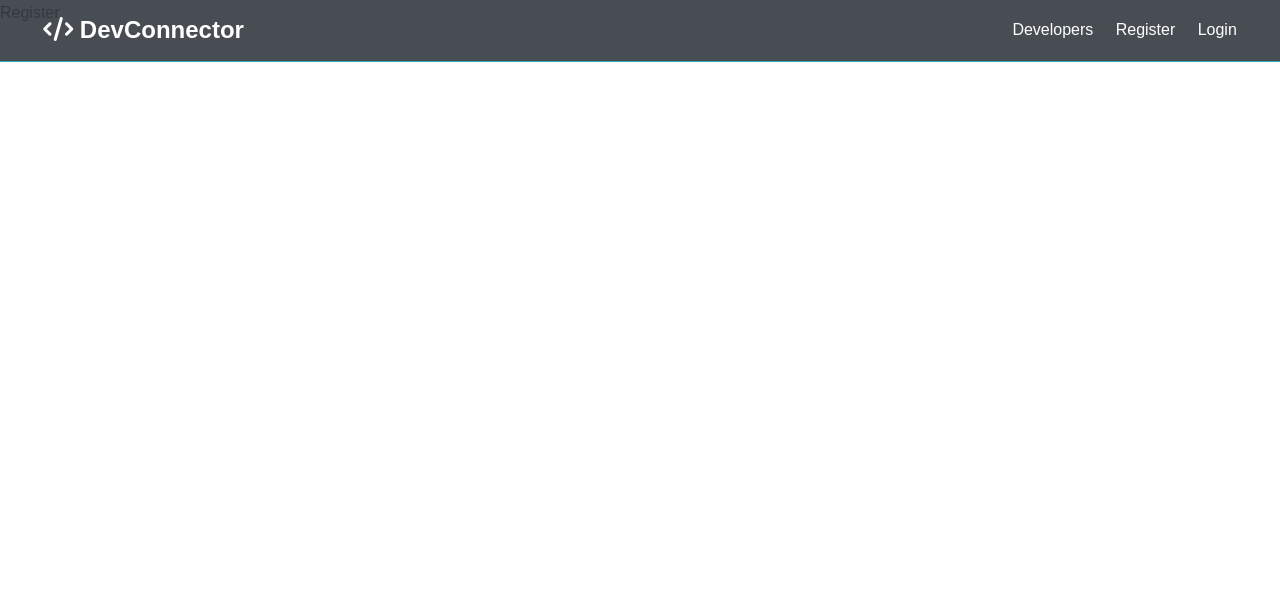
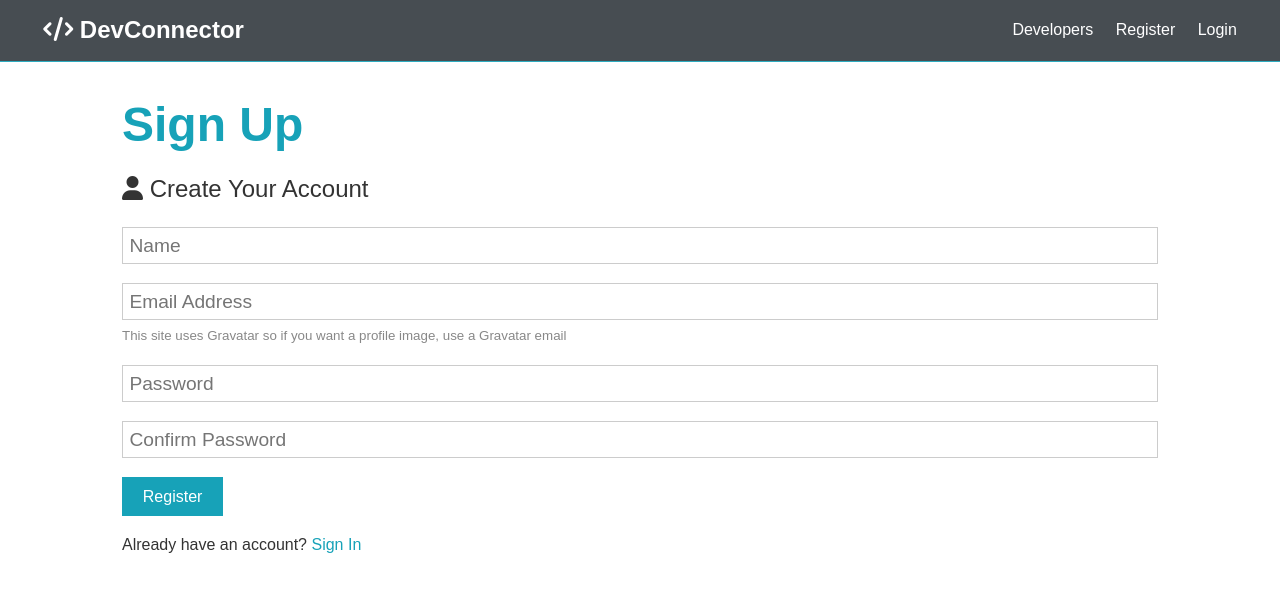
Before and after one commit to alina-moskalenko/DevConnector, a React (Create React App) app in the folder client/: page /register in a window 1280 px wide. Shown: the top 592 px of the page. Built offline with nearby package versions, Linux system fonts and the light colour scheme.

Commit message:
register form & useState Hook

```diff
--- a/client/src/App.js
+++ b/client/src/App.js
@@ -11,11 +11,13 @@
     <Router>
       <Fragment>
         <Navbar />
-        <Routes>
-          <Route path='/' element={<Landing />} />
-          <Route path='/register' element={<Register />} />
-          <Route path='/login' element={<Login />} />
-        </Routes>
+        <div className='container'>
+          <Routes>
+            <Route path='/' element={<Landing />} />
+            <Route path='/register' element={<Register />} />
+            <Route path='/login' element={<Login />} />
+          </Routes>
+        </div>
       </Fragment>
     </Router>
   );
--- a/client/src/components/auth/Register.js
+++ b/client/src/components/auth/Register.js
@@ -1,7 +1,87 @@
-import React from 'react';
+import React, { Fragment, useState } from 'react';
 
 const Register = () => {
-  return <div>Register</div>;
+  const [formData, setFormData] = useState({
+    name: '',
+    email: '',
+    password: '',
+    password2: '',
+  });
+
+  const { name, email, password, password2 } = formData;
+
+  const onChange = (e) =>
+    setFormData({ ...formData, [e.target.name]: e.target.value });
+
+  const onSubmit = (e) => {
+    e.preventDefault();
+    if (password !== password2) {
+      console.log('Paswords do not match');
+    } else {
+      console.log(formData);
+    }
+  };
+
+  return (
+    <Fragment>
+      <h1 className='large text-primary'>Sign Up</h1>
+      <p className='lead'>
+        <i className='fas fa-user'></i> Create Your Account
+      </p>
+      <form className='form' onSubmit={(e) => onSubmit(e)}>
+        <div className='form-group'>
+          <input
+            type='text'
+            placeholder='Name'
+            name='name'
+            value={name}
+            onChange={(e) => onChange(e)}
+            required
+          />
+        </div>
+        <div className='form-group'>
+          <input
+            type='email'
+            placeholder='Email Address'
+            name='email'
+            value={email}
+            onChange={(e) => onChange(e)}
+            required
+          />
+          <small className='form-text'>
+            This site uses Gravatar so if you want a profile image, use a
+            Gravatar email
+          </small>
+        </div>
+        <div className='form-group'>
+          <input
+            type='password'
+            placeholder='Password'
+            name='password'
+            value={password}
+            onChange={(e) => onChange(e)}
+            required
+            minLength='6'
+          />
+        </div>
+        <div className='form-group'>
+          <input
+            type='password'
+            placeholder='Confirm Password'
+            name='password2'
+            value={password2}
+            onChange={(e) => onChange(e)}
+            required
+            minLength='6'
+          />
+        </div>
+        <input type='submit' className='btn btn-primary' value='Register' />
+      </form>
+      <p className='my-1'>
+        Already have an account? <a href='login.html'>Sign In</a>
+      </p>
+    </Fragment>
+  );
 };
 
 export default Register;
```
